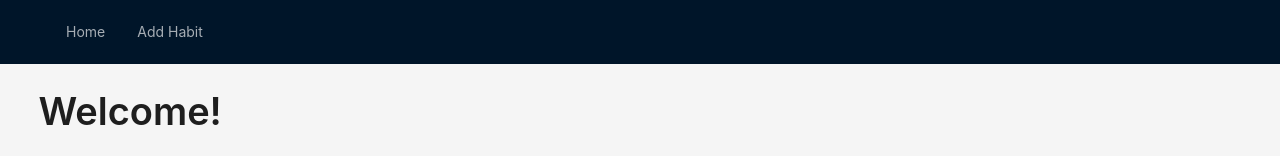
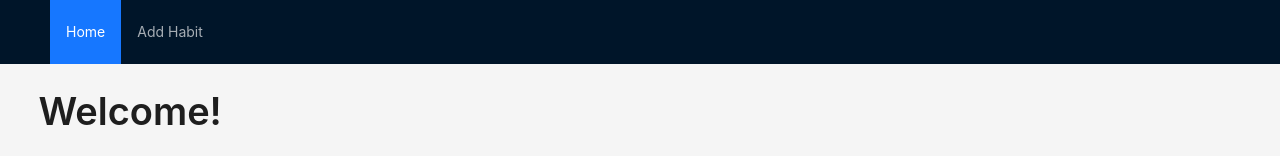
Before and after one commit to johannesstroebele91/Upwards, a Next.js app: page / in a window 1280 px wide. Shown: the top 156 px of the page. Built offline with nearby package versions, Linux system fonts and the light colour scheme; no server answers; the database is empty.

Commit message:
Fix router active to change for each route change

```diff
--- a/pages/_app.tsx
+++ b/pages/_app.tsx
@@ -31,13 +31,19 @@ const menuItems = [
 function MyApp({Component, pageProps}: AppProps) {
     let currentYear = new Date().getFullYear();
     const router = useRouter();
-    const [activeKey, setActiveKey] = useState<string>(router.pathname.slice(1));
+    const [activeKey, setActiveKey] = useState<string>(homePath);
 
     useEffect(() => {
-        const handleRouteChange = (route: string) => setActiveKey(route);
-        return () => router.events.off('routeChangeComplete', handleRouteChange);
-    }, [router]);
+        const handleRouteChange = (route: string) => {
+            setActiveKey(route);
+        };
 
+        // Listen for route change start event and call handleRouteChange
+        router.events.on('routeChangeStart', handleRouteChange);
+
+        // Cleanup function to remove event listener on unmount
+        return () => router.events.off('routeChangeStart', handleRouteChange);
+    }, [router.pathname]); // Only include router.pathname for dependency
 
     return (
         <Layout>
--- a/shared/constants.ts
+++ b/shared/constants.ts
@@ -2,8 +2,8 @@ import {SelectProps} from "antd";
 
 export const contentType = "application/json";
 
-export const homePath = "/";
-export const newHabitPath = "/NewHabit";
+export const homePath = '/';
+export const newHabitPath = '/NewHabit';
 
 export const defaultCategories: SelectProps['options'] = [
     {
```
